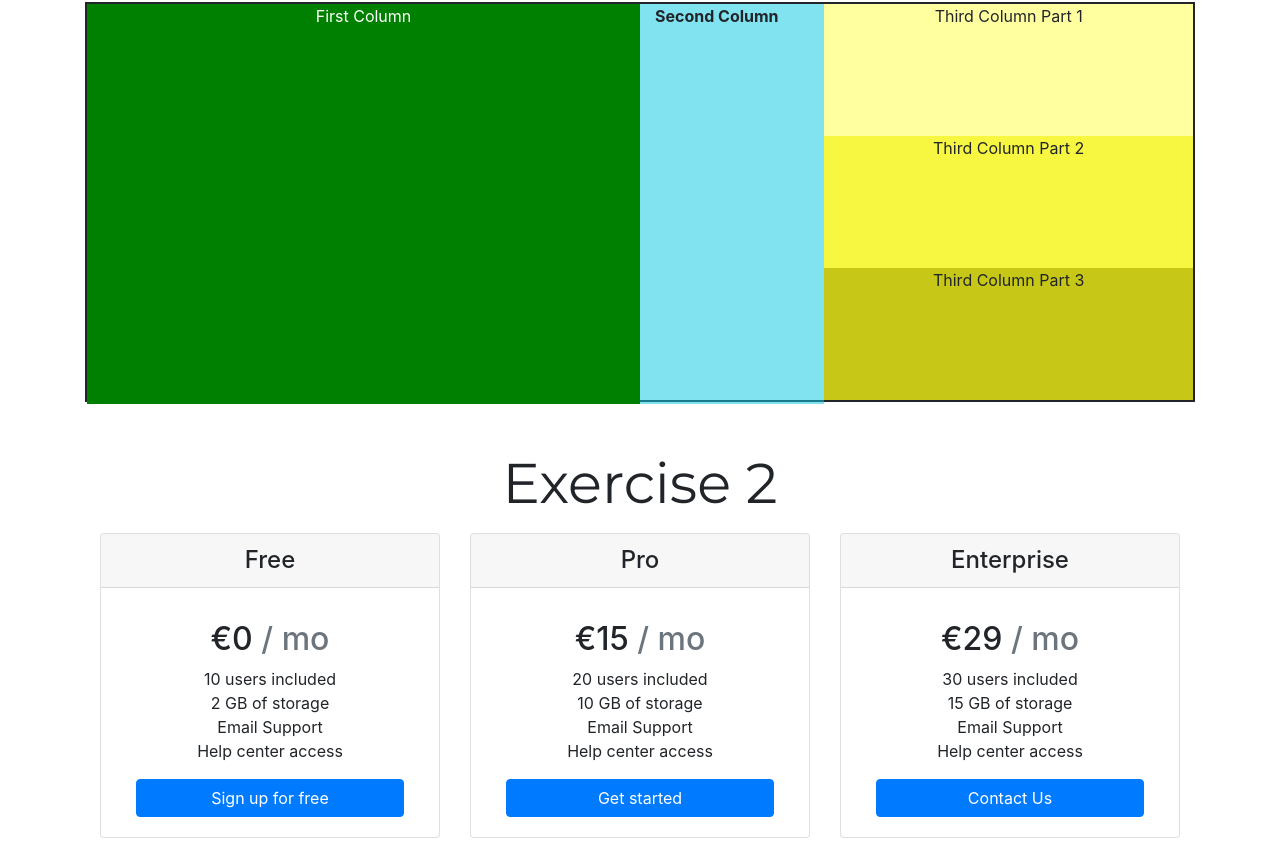
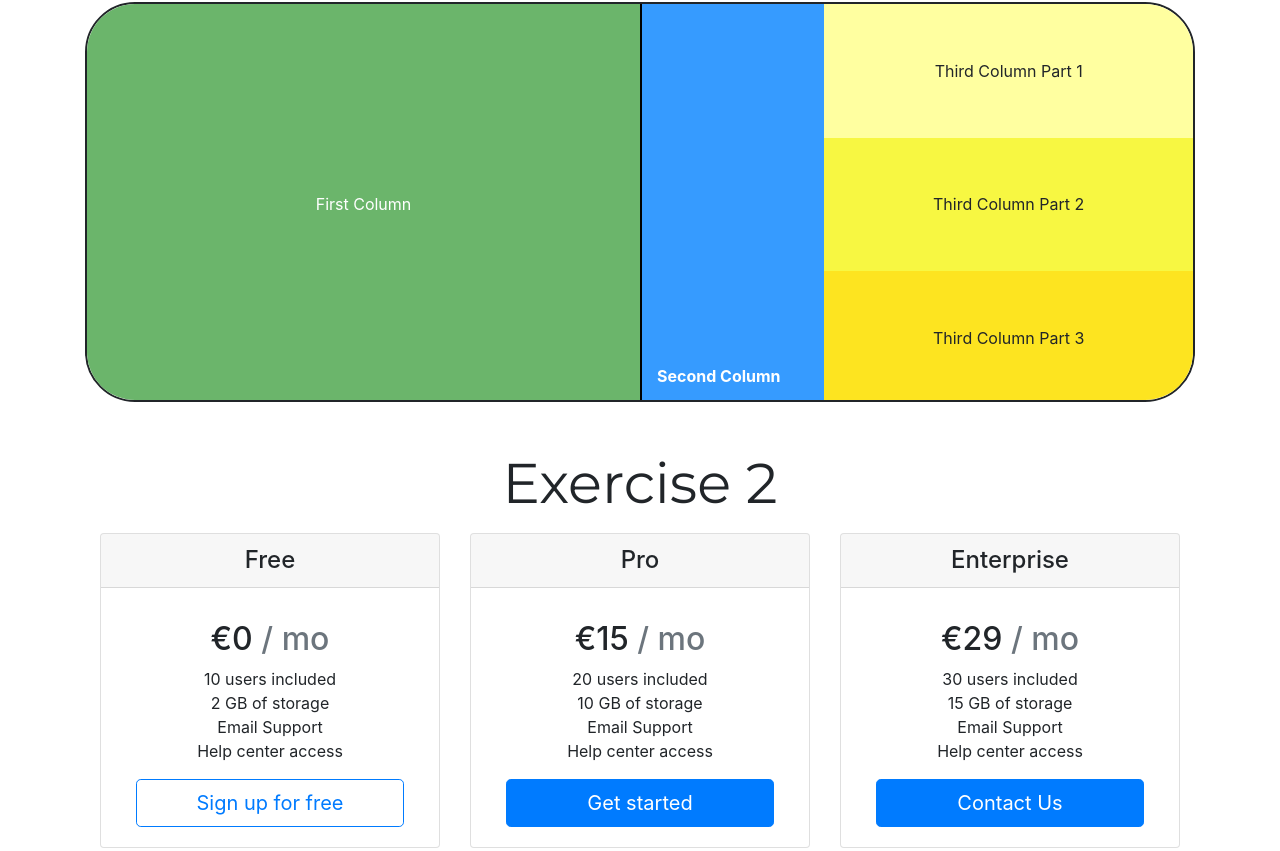
Before and after one commit to jhowards/Strive-Work-M2D8, a plain HTML site: page index.html in a window 1280 px wide. Shown: the part 153-1004 px from the top of the page. Drawn offline with nearby package versions, Linux system fonts and the light colour scheme.

Commit message:
Ex 1 Fixed

```diff
--- a/index.html
+++ b/index.html
@@ -68,20 +68,25 @@
     <div class="container ex1">
       <h1 class="text-center display-4 mt-3 mb-3">Exercise 1</h1>
 
-      <div class="container container-1" style="height: 400px">
-        <div class="row" style="height: 400px">
+      <div class="container container-box">
+        <div class="row">
           <div class="col-sm-6 col1">
-            <div class="container text-center">
-              <p>First Column</p>
-            </div>
+            <p>First Column</p>
           </div>
           <div class="col-sm-2 col2">
             <p>Second Column</p>
           </div>
-          <div class="col-sm-4 p-0 flex-row text-center">
-            <div class="ex1row1" style="height: 33%">Third Column Part 1</div>
-            <div class="ex1row2" style="height: 33%">Third Column Part 2</div>
-            <div class="ex1row3" style="height: 33%">Third Column Part 3</div>
+
+          <div class="col-sm-4 d-flex flex-column" style="height: 400px">
+            <div class="row ex1row1 flex-grow-1">
+              <p>Third Column Part 1</p>
+            </div>
+            <div class="row ex1row2 flex-grow-1">
+              <p>Third Column Part 2</p>
+            </div>
+            <div class="row ex1row3 flex-grow-1">
+              <p>Third Column Part 3</p>
+            </div>
           </div>
         </div>
       </div>
@@ -104,7 +109,9 @@
                   Email Support <br />
                   Help center access
                 </p>
-                <a href="#" class="btn btn-primary btn1">Sign up for free</a>
+                <a href="#" class="btn btn-outline-primary btn1 btn-lg"
+                  >Sign up for free</a
+                >
               </div>
             </div>
           </div>
@@ -121,7 +128,7 @@
                   Email Support <br />
                   Help center access
                 </p>
-                <a href="#" class="btn btn-primary btn1">Get started</a>
+                <a href="#" class="btn btn-primary btn1 btn-lg">Get started</a>
               </div>
             </div>
           </div>
@@ -138,7 +145,7 @@
                   Email Support <br />
                   Help center access
                 </p>
-                <a href="#" class="btn btn-primary btn1">Contact Us</a>
+                <a href="#" class="btn btn-primary btn1 btn-lg">Contact Us</a>
               </div>
             </div>
           </div>
--- a/styles.css
+++ b/styles.css
@@ -4,33 +4,58 @@ h1 {
 
 .col1 {
   color: white;
-  background-color: green;
+  background-color: #6bb56b;
+  height: 400px;
+  display: flex;
+}
+
+.col1 p {
+  margin: auto;
 }
 .col2 {
-  background-color: rgba(14, 201, 226, 0.521);
+  background-color: #369bff;
   font-weight: bold;
+  color: white;
+  display: flex;
+  flex-direction: column;
+  border-left: 2px solid black;
+}
+
+.col2 p {
+  margin-top: auto;
 }
 
 .ex1row1 {
   background-color: rgb(255, 255, 160);
 }
+
+.ex1row1 p {
+  margin: auto;
+}
 .ex1row2 {
   background-color: rgb(247, 247, 66);
 }
-.ex1row3 {
-  background-color: rgb(199, 199, 23);
+
+.ex1row2 p {
+  margin: auto;
 }
 
-.container-1 {
+.ex1row3 {
+  background-color: #fde420;
+}
+
+.ex1row3 p {
+  margin: auto;
+}
+
+.container-box {
   height: 400px;
   border: 2px solid;
+  border-radius: 50px;
+  overflow: hidden;
 }
 
 .btn1 {
-  width: 90%;
-}
-
-.btn2 {
   width: 90%;
 }
 
@@ -38,24 +63,27 @@ h1 {
   background-color: rgb(241, 241, 241);
 }
 .texted {
-  font-size: 14px;
+  font-size: 13px;
 }
 
 .vieweditbtn {
-  height: 35px;
   background-color: transparent;
 }
 
 .edit {
   background-color: transparent;
-  width: 50px;
+  width: 45px;
+  height: 32px;
   color: grey;
   font-size: 14px;
+  padding: 0px;
 }
 
 .view {
   background-color: transparent;
-  width: 60px;
+  width: 50px;
+  height: 32px;
   color: grey;
   font-size: 14px;
+  padding: 0px;
 }
```
